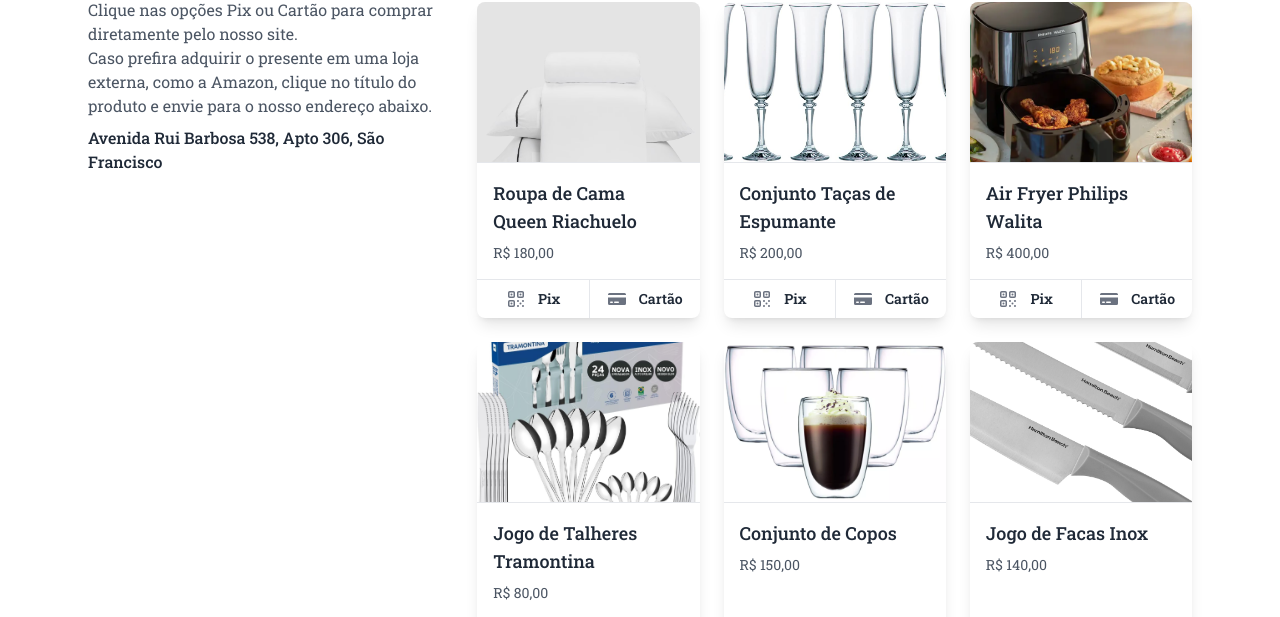
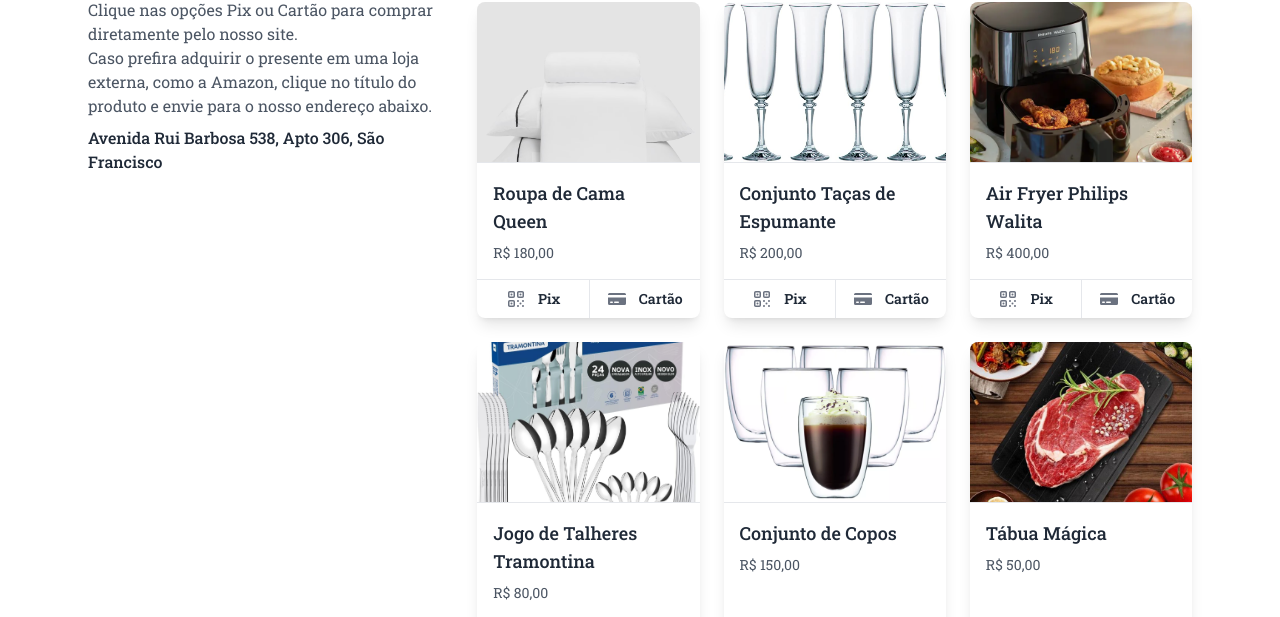
Before and after one commit to mbaldas/wedding, a Next.js app: page / in a window 1280 px wide. Shown: the part 2470-3087 px from the top of the page. Built offline with nearby package versions, Linux system fonts and the light colour scheme.

Commit message:
fix: update items

```diff
--- a/src/components/GiftList/GiftList.js
+++ b/src/components/GiftList/GiftList.js
@@ -14,10 +14,10 @@ const roboto = Roboto_Slab({ subsets: ['latin'] });
 
 const items = [
   {
-    name: 'Roupa de Cama Queen Riachuelo',
+    name: 'Roupa de Cama Queen',
     price: 'R$ 180,00',
     productLink:
-      'https://www.altenburg.com.br/jogo-de-cama-queen-4-pecas-altenburg-toque-acetinado-branco/p?idsku=240&gad_source=1&gclid=Cj0KCQjw2ou2BhCCARIsANAwM2F86y1r4w3fwXNpQB9lbctOMXSCUeTE2RM4jk6DSd83hlRCwwLXFyYaAhrXEALw_wcB',
+      'https://www.firstclass.com.br/jogo-de-cama--casual-blanc-queen---0001-branco/p?idsku=5007&gad_source=1&gclid=CjwKCAjw_ZC2BhAQEiwAXSgClp13iljjP6kyaygHgu9Qz3R5EjIO4VUWxfKxSJlKOcgDMdXf_fIH5BoChJYQAvD_BwE',
     imageUrl: 'jogo_cama.png',
     creditCard: 'https://mpago.la/2hHkNak',
   },
@@ -53,6 +53,15 @@ const items = [
     imageUrl: 'conjunto_copos.png',
     creditCard: 'https://mpago.la/1BN53Xk',
   },
+  {
+    name: 'Tábua Mágica',
+    price: 'R$ 50,00',
+    productLink:
+      'https://www.amazon.com.br/Tabua-M%C3%A1gica-Descongelar-Alimentos-Cozinha/dp/B082BG2RYW/ref=asc_df_B082BG2RYW/?tag=googleshopp00-20&linkCode=df0&hvadid=379805758976&hvpos=&hvnetw=g&hvrand=18106954026493973684&hvpone=&hvptwo=&hvqmt=&hvdev=c&hvdvcmdl=&hvlocint=&hvlocphy=9196585&hvtargid=pla-880414054014&psc=1&mcid=1368c813aa293b6bad28dcab1edc6bec',
+    imageUrl: 'tabua_magica.png',
+    creditCard: 'https://mpago.la/2jQEdem',
+  },
+
   {
     name: 'Jogo de Facas Inox',
     price: 'R$ 140,00',
@@ -113,7 +122,7 @@ const items = [
     name: 'Tábua de Carne',
     price: 'R$ 70,00',
     productLink:
-      'https://www.camicado.com.br/p/tabua-de-corte-home-style-cocinero/-/A-101046761-br.lc?sku=101046770&gad_source=1&gclid=CjwKCAjwhvi0BhA4EiwAX25uj0NEDiMK8gcON3wARSLvD2birOst2nYzbzkeWIfl75rRUIqTaig3NBoCnhcQAvD_BwE',
+      'https://now.westwing.com.br/tabua-typhoon-efeito-ardosia-67784.html?simple=DEQ23TYP60202-86699&gad_source=1&gclid=CjwKCAjw_ZC2BhAQEiwAXSgCltofZAUqqIMCGlBX_866QRrfcS3pr7_yOZWkUDImKZDZg3QRLbdhsxoCB1kQAvD_BwE',
     imageUrl: 'tabua_carne.png',
     creditCard: 'https://mpago.la/2koYNzr',
   },
@@ -129,16 +138,16 @@ const items = [
     name: 'Garrafa Termica Stanley 700ml',
     price: 'R$ 220,00',
     productLink:
-      'https://www.amazon.com.br/Garrafa-T%C3%A9rmica-Quick-Stanley-Lagoon/dp/B098LQN2CG/ref=asc_df_B098LNQ9BX/?tag=googleshopp00-20&linkCode=df0&hvadid=456273449207&hvpos=&hvnetw=g&hvrand=8274395135097382800&hvpone=&hvptwo=&hvqmt=&hvdev=c&hvdvcmdl=&hvlocint=&hvlocphy=9196585&hvtargid=pla-1396975989058&mcid=3b22b4f1d6003c378b7e0f0a90b4070f&th=1',
+      'https://www.amazon.com.br/Garrafa-T%C3%A9rmica-Classic-0-95L/dp/B09541H43Z/ref=sr_1_3?crid=32VJ4J6I4GCVG&dib=eyJ2IjoiMSJ9.FldmZFM_kGwFvc8OXmp_i7jz5ngFLzrZp0B2BV4rHGQ0rMYGsSa-l9uXtcHbIs5h3T4m553qiP06qq3ebxiARhdYc3LUq4BDhPFt7wDbfivZ59qtXqPG3Ys36uwEqhjPnbytrBriv0WClKUyEC4iqtOKIC0PYtrNFx9RK0NW0npnei-jvGlHJNUi5FfV53TdqVLKHPmZe9msY9q36yx-brziPAVna1qZ9s7UxRtjhXg.Y9IZRUczktHHwFQFuT_zLxVgGJLxNeFUxHosQqXfVV0&dib_tag=se&keywords=garrafa%2Bstanley&qid=1724202163&s=kitchen&sprefix=garrafa%2Bstanl%2Ckitchen%2C193&sr=1-3&ufe=app_do%3Aamzn1.fos.6121c6c4-c969-43ae-92f7-cc248fc6181d&th=1&psc=1',
     imageUrl: 'garrafa_stanley.png',
     creditCard: 'https://mpago.la/2aGkZdL',
   },
   {
-    name: 'Robo Aspirador',
+    name: 'Panela de Pressão Elétrica',
     price: 'R$ 500,00',
     productLink:
-      'https://www.amazon.com.br/Aspirador-WAP-Bivolt-Autom%C3%A1tico-Inteligente/dp/B0849PHXW1/ref=asc_df_B0849PHXW1/?tag=googleshopp00-20&linkCode=df0&hvadid=379725476635&hvpos=&hvnetw=g&hvrand=7726647202389929218&hvpone=&hvptwo=&hvqmt=&hvdev=c&hvdvcmdl=&hvlocint=&hvlocphy=9196585&hvtargid=pla-893461771420&psc=1&mcid=83f05d9f50b837ac878c82174d14f206',
-    imageUrl: 'aspirador.png',
+      'https://www.amazon.com.br/Electrolux-capacidade-silenciosa-antitermica-PCE15/dp/B0BZ8WKG61/ref=asc_df_B0BZ8WKG61/?tag=googleshopp00-20&linkCode=df0&hvadid=647436915040&hvpos=&hvnetw=g&hvrand=4805008718060727004&hvpone=&hvptwo=&hvqmt=&hvdev=c&hvdvcmdl=&hvlocint=&hvlocphy=9196585&hvtargid=pla-2201507741736&mcid=af516713bd003757b78d8bfbd9b6dec6&th=1',
+    imageUrl: 'panela_eletrica.png',
     creditCard: 'https://mpago.la/132hiMX',
   },
   {
@@ -153,7 +162,7 @@ const items = [
     name: 'Jogo de Toalhas',
     price: 'R$ 180,00',
     productLink:
-      'https://www.firstclass.com.br/jogo-banhao-4-pecas-chronos-fio-penteado---403-off-white/p',
+      'https://www.casadatoalha.com.br/jogo-de-toalha-5-pecas-fio-penteado-100-algodao-branca',
     imageUrl: 'jogo_toalha.png',
     creditCard: 'https://mpago.la/2doTFUf',
   },
@@ -161,7 +170,7 @@ const items = [
     name: 'Máquina de Lavar',
     price: 'R$ 2000,00',
     productLink:
-      'https://www.magazineluiza.com.br/lavadora-de-roupas-brastemp-inverter-10kg-cesto-inox-15-programas-de-lavagem-titanium-bnf10as/p/237972400/ed/lava/?&force=4&seller_id=magazineluiza&utm_source=google&utm_medium=pla&utm_campaign=&partner_id=66993&gclsrc=aw.ds&gclid=CjwKCAjwhvi0BhA4EiwAX25uj5BFU8QTnxPtwO0ZHk7mYA1A3Il7kDwL-miXi3jkgAapRLkYzphbgRoCyfQQAvD_BwE',
+      'https://www.magazineluiza.com.br/lavadora-de-roupas-brastemp-inverter-10kg-cesto-inox-15-programas-de-lavagem-titanium-bnf10as/p/237972300/ed/lava/?&seller_id=magazineluiza&utm_source=google&utm_medium=cpc&utm_term=66992&utm_campaign=google_eco_per_ven_pla_ele_apo_1p_ed&utm_content=&partner_id=66992&gclsrc=aw.ds&gclid=CjwKCAjw_ZC2BhAQEiwAXSgClqbZC1Va4TZIq3_AlPYl3AATpQv_xW3ZDC9W3m6LrH7awpT_QJbwrRoCGNEQAvD_BwE',
     imageUrl: 'maquina_lavar.png',
     creditCard: 'https://mpago.la/1Vo4tiS',
   },
--- a/src/components/Testimonial/Testimonial.js
+++ b/src/components/Testimonial/Testimonial.js
@@ -20,7 +20,7 @@ export default function Testimonial() {
       setCurrentIndex((prevIndex) =>
         prevIndex === images.length - 1 ? 0 : prevIndex + 1
       );
-    }, 1500);
+    }, 2000);
 
     return () => clearInterval(interval);
   }, []);
```
Also changed, not shown: public/panela_eletrica.png (added), public/tabua_magica.png (added).
